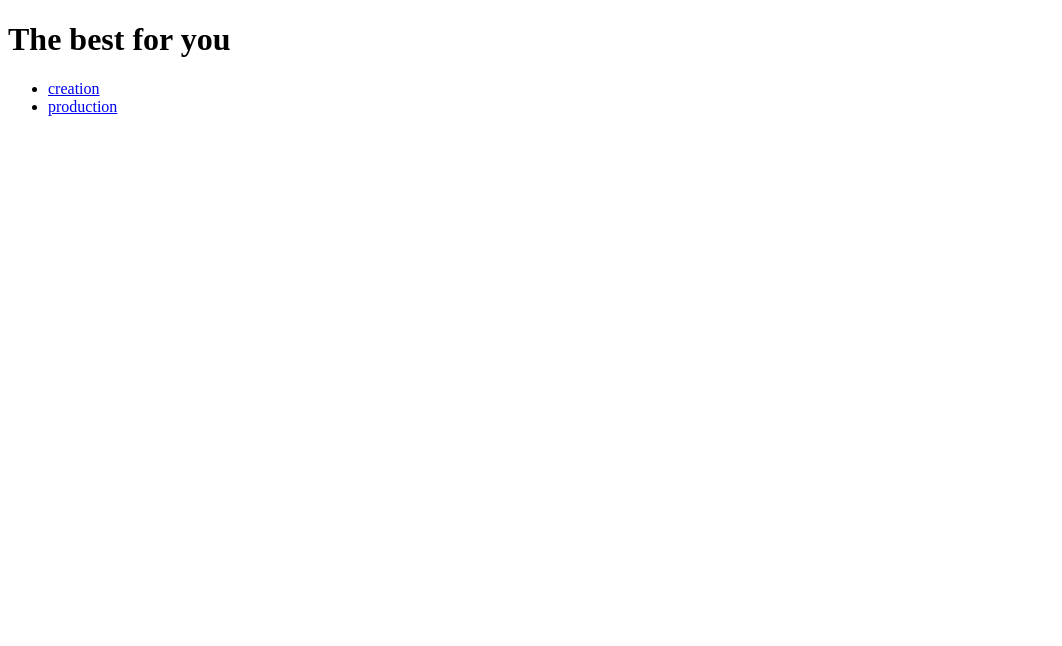
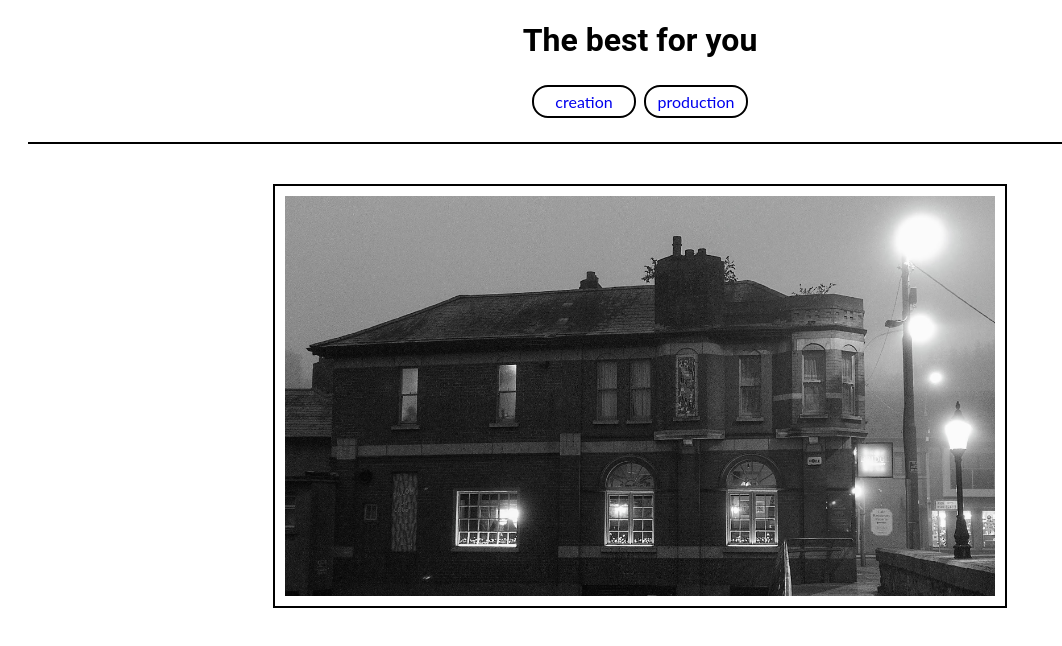
Before and after one commit to tzasimenko-ua/cork-donate, a plain HTML site: page index.html in a window 1280 px wide. Shown: the whole page, without its empty margins (0-1062 px from the left). Drawn offline with Linux system fonts and the light colour scheme.

Commit message:
feat:add images to the webpages

```diff
--- a/index.html
+++ b/index.html
@@ -4,6 +4,7 @@
     <meta charset="UTF-8" />
     <meta http-equiv="X-UA-Compatible" content="IE=edge" />
     <meta name="viewport" content="width=device-width, initial-scale=1.0" />
+    <link rel="stylesheet" href="assets/css/style.css">
     <title>Cork Donat</title>
   </head>
   <body>
@@ -18,5 +19,10 @@
         </li>
       </ul>
     </nav>
+    <section>
+        <figure>
+            <img src="assets/images/city.jpg" alt="city of Dublin">
+        </figure>
+    </section>
   </body>
 </html>
```
Also changed, not shown: product.html (+5 -0 lines), assets/images/beach.jpg (added), assets/images/city.jpg (added).
